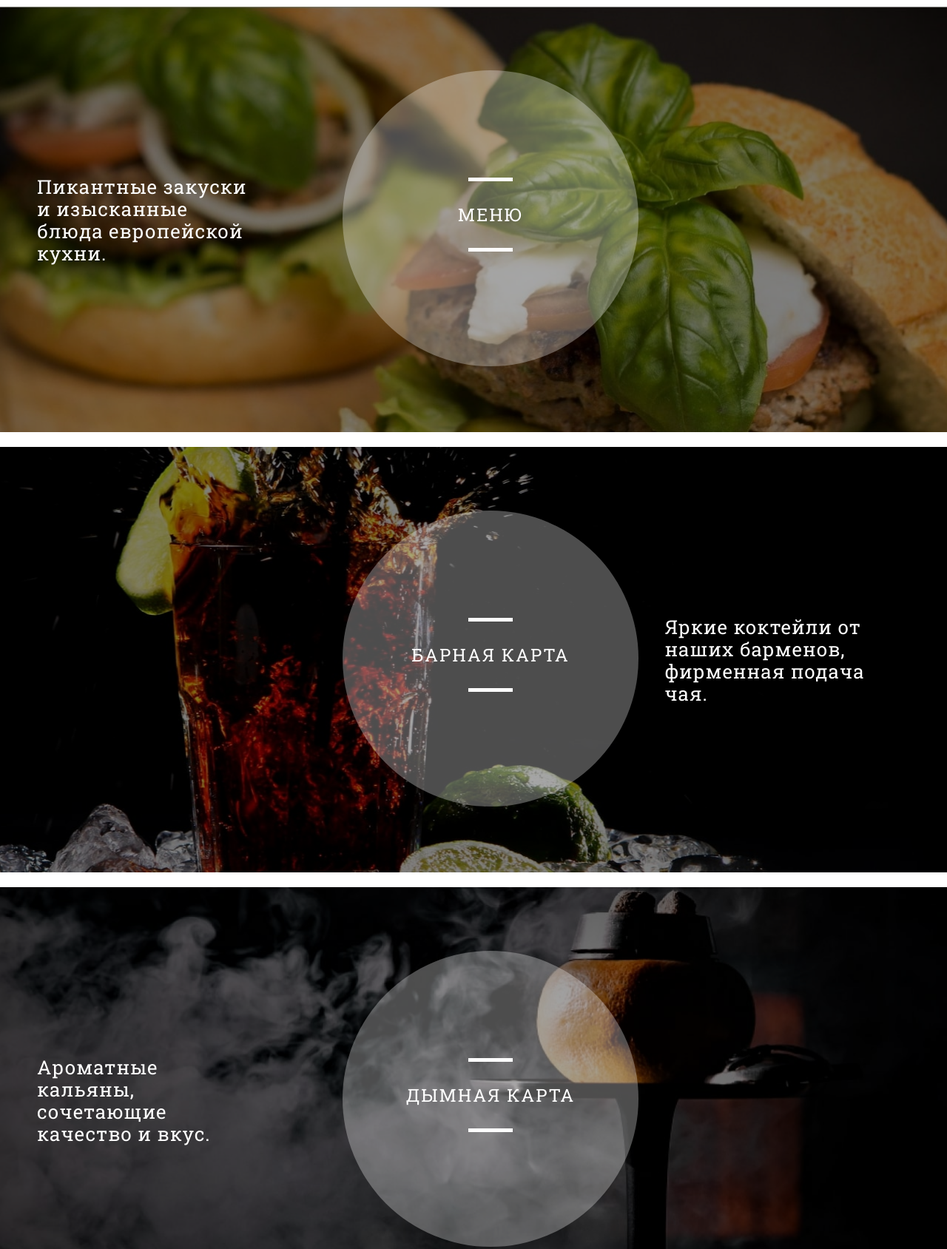
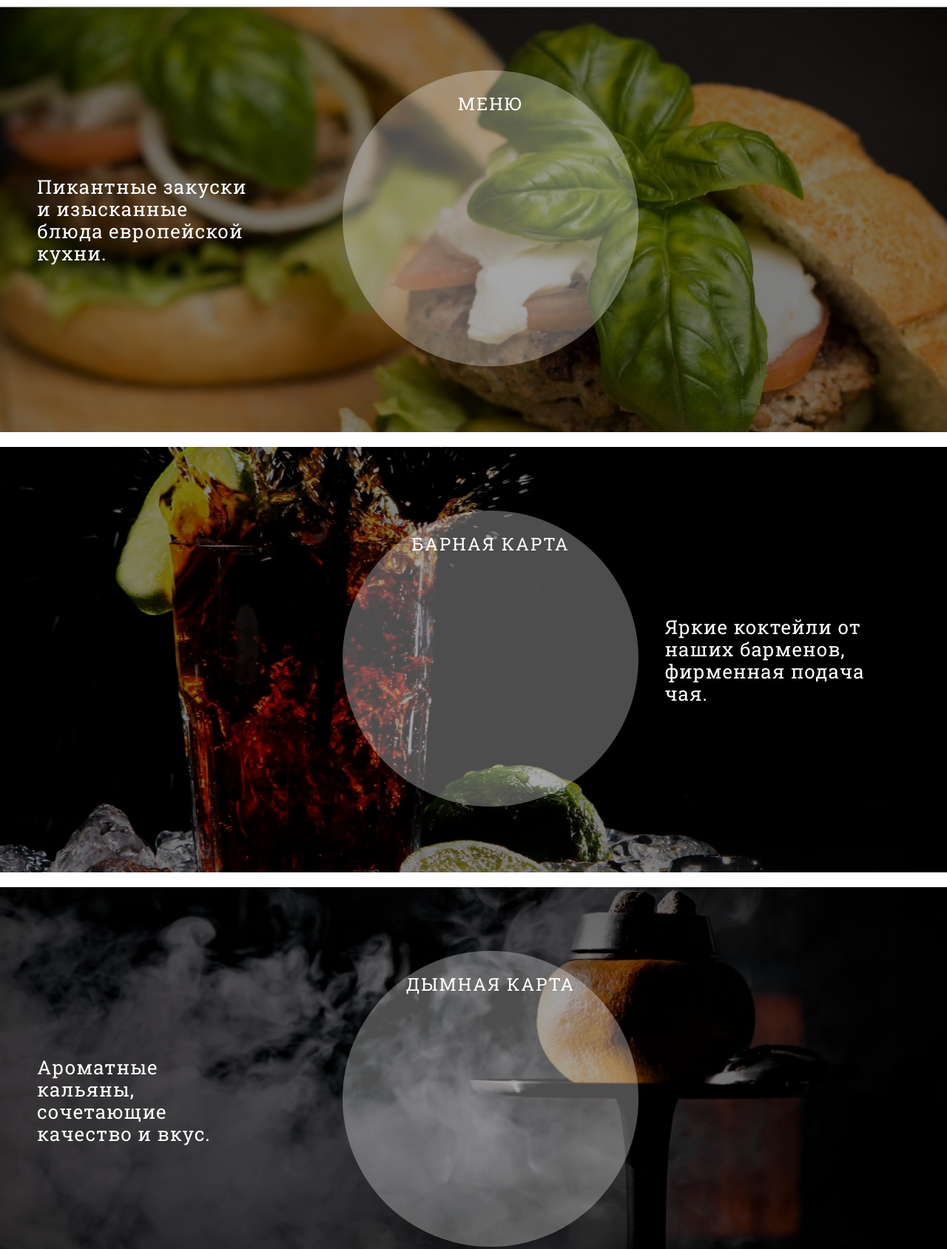
Before and after one commit to diveevavita/lounge-bar, a plain HTML site: page index.html in a window 1280 px wide. Shown: the part 1880-3568 px from the top of the page at 74% size. Drawn offline with Linux system fonts and the light colour scheme.

Commit message:
Add files via upload

```diff
--- a/index.html
+++ b/index.html
@@ -73,25 +73,25 @@
 			<section class="post_main_section">
 				<p class="post_main_section_text">Пикантные закуски и изысканные блюда европейской кухни.</p>
 				<a href="0" class="button">
-					<div class="shape_top"></div>
-					<p class="button_name">Меню</p>
-					<div class="shape_bottom"></div>
+					<p class="button_name">
+						Меню
+				    </p>
 				</a>
 			</section>
 			<section class="post_main_section">
 				<a href="0" class="button">
-					<div class="shape_top"></div>
-					<p class="button_name">Барная карта</p>
-					<div class="shape_bottom"></div>
+					<p class="button_name">
+						Барная карта
+					</p>
 				</a>
 				<p class="post_main_section_text">Яркие коктейли от наших барменов, фирменная подача чая.</p>
 			</section>
 			<section class="post_main_section">
 				<p class="post_main_section_text">Ароматные кальяны, сочетающие качество и вкус.</p>
 				<a href="0" class="button">
-					<div class="shape_top"></div>
-					<p class="button_name">Дымная карта</p>
-					<div class="shape_bottom"></div>
+					<p class="button_name">
+						Дымная карта
+					</p>
 				</a>
 			</section>
 		</article>
@@ -107,14 +107,14 @@
 	</main>
 	<div class="box">
 		<a href="0" class="button">
-			<div class="shape_top"></div>
-			<p class="button_name">Забронировать</p>
-			<div class="shape_bottom"></div>
+			<p class="button_name">
+				Забронировать
+			</p>
 		</a>
 		<a href="0" class="button">
-			<div class="shape_top"></div>
-			<p class="button_name">Оставить отзыв</p>
-			<div class="shape_bottom"></div>
+			<p class="button_name">
+				Оставить отзыв
+			</p>
 		</a>
 	</div>
 	<footer class="footer">
```
